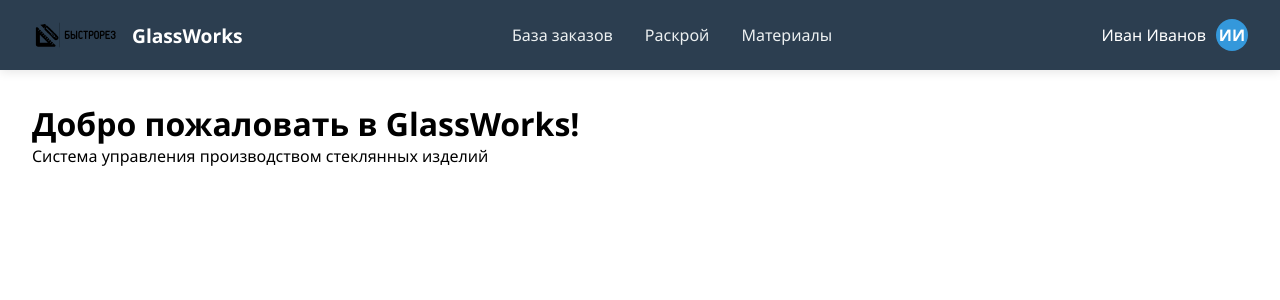
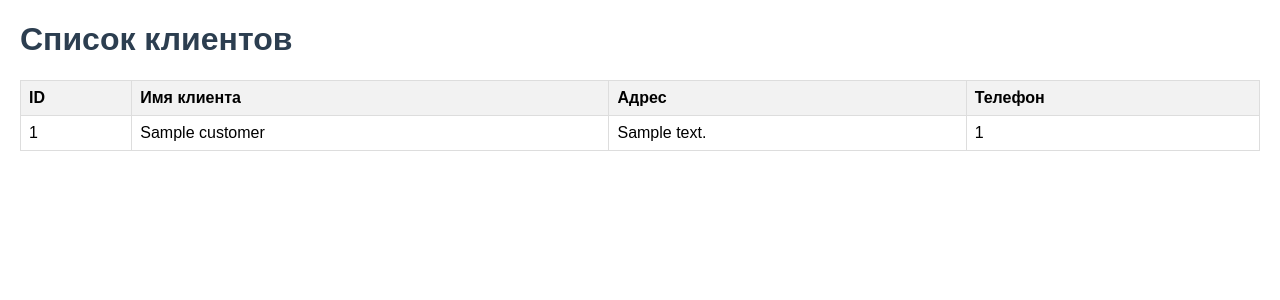
Before and after one commit to Cinnabar2000/vsglass, a FastAPI app: template frontend/templates/home.html in a window 1280 px wide. Shown: the top 300 px of the page. Run offline with FastAPI, Linux system fonts and the light colour scheme; the template is opened without the code that fills it: most values are stand-ins (such as "Sample title", 1, 10 or a date in 2020); parts of the project's set-up code (start-up, migrations or seed data) failed here and were passed over.

Commit message:
работает, отображается таблица с бд

```diff
--- a/backend/main.py
+++ b/backend/main.py
@@ -1,38 +1,50 @@
-from fastapi import FastAPI, Request
-from sqlalchemy import create_engine
-from sqlalchemy.orm import sessionmaker
+from fastapi import FastAPI, Request, Depends
+from sqlalchemy import create_engine, MetaData, Table, select
+from sqlalchemy.orm import sessionmaker, Session  # Добавлен импорт Session
 from fastapi.templating import Jinja2Templates
 from fastapi.staticfiles import StaticFiles
 from fastapi.responses import HTMLResponse
 from pathlib import Path
-import os
 
-# Инициализация приложения
 app = FastAPI()
 
-# Настройка БД
+# Подключение к БД
 DATABASE_URL = "postgresql://cinna:1104@localhost:5432/glassdb"
 engine = create_engine(DATABASE_URL)
 SessionLocal = sessionmaker(autocommit=False, autoflush=False, bind=engine)
 
-# Определяем базовый путь
+# Получаем метаданные и подключаем таблицу customers
+metadata = MetaData()
+customers = Table(
+    'customers',
+    metadata,
+    autoload_with=engine
+)
+
+# Настройка шаблонов
 BASE_DIR = Path(__file__).parent
-
-# Инициализация шаблонов с правильным путем
 templates = Jinja2Templates(directory=str(BASE_DIR.parent / "frontend" / "templates"))
 
 # Подключение статических файлов
 static_dir = BASE_DIR.parent / "frontend" / "static"
 app.mount("/static", StaticFiles(directory=str(static_dir)), name="static")
 
+# Зависимость для получения сессии БД
+def get_db():
+    db = SessionLocal()
+    try:
+        yield db
+    finally:
+        db.close()
+
 @app.get("/", response_class=HTMLResponse)
-async def home_page(request: Request):
-    return templates.TemplateResponse("home.html", {"request": request})
+async def home_page(request: Request, db: Session = Depends(get_db)):
+    # Получаем всех клиентов из БД
+    query = select(customers)
+    result = db.execute(query)
+    customers_list = result.fetchall()
 
-@app.get("/orders", response_class=HTMLResponse)
-async def orders_page(request: Request):
-    return templates.TemplateResponse("orders.html", {"request": request})
-
-@app.get("/cutting", response_class=HTMLResponse)
-async def cutting_page(request: Request):
-    return templates.TemplateResponse("cutting.html", {"request": request})
+    return templates.TemplateResponse(
+        "home.html",
+        {"request": request, "customers": customers_list}
+    )
--- a/frontend/templates/home.html
+++ b/frontend/templates/home.html
@@ -1,12 +1,55 @@
-{% extends "base.html" %}
+<!DOCTYPE html>
+<html>
+<head>
+    <title>GlassWorks - Клиенты</title>
+    <style>
+        body {
+            font-family: Arial, sans-serif;
+            margin: 20px;
+        }
+        h1 {
+            color: #2c3e50;
+        }
+        table {
+            width: 100%;
+            border-collapse: collapse;
+            margin-top: 20px;
+        }
+        th, td {
+            border: 1px solid #ddd;
+            padding: 8px;
+            text-align: left;
+        }
+        th {
+            background-color: #f2f2f2;
+        }
+        tr:nth-child(even) {
+            background-color: #f9f9f9;
+        }
+    </style>
+</head>
+<body>
+    <h1>Список клиентов</h1>
 
-{% block title %}Главная страница{% endblock %}
-
-{% block content %}
-    <h1>Добро пожаловать в GlassWorks!</h1>
-    <p>Система управления производством стеклянных изделий</p>
-
-    <div class="dashboard">
-        <!-- Здесь будет контент главной страницы -->
-    </div>
-{% endblock %}
+    <table>
+        <thead>
+            <tr>
+                <th>ID</th>
+                <th>Имя клиента</th>
+                <th>Адрес</th>
+                <th>Телефон</th>
+            </tr>
+        </thead>
+        <tbody>
+            {% for customer in customers %}
+            <tr>
+                <td>{{ customer.customer_id }}</td>
+                <td>{{ customer.customer_name }}</td>
+                <td>{{ customer.address }}</td>
+                <td>{{ customer.phone_number }}</td>
+            </tr>
+            {% endfor %}
+        </tbody>
+    </table>
+</body>
+</html>
```
